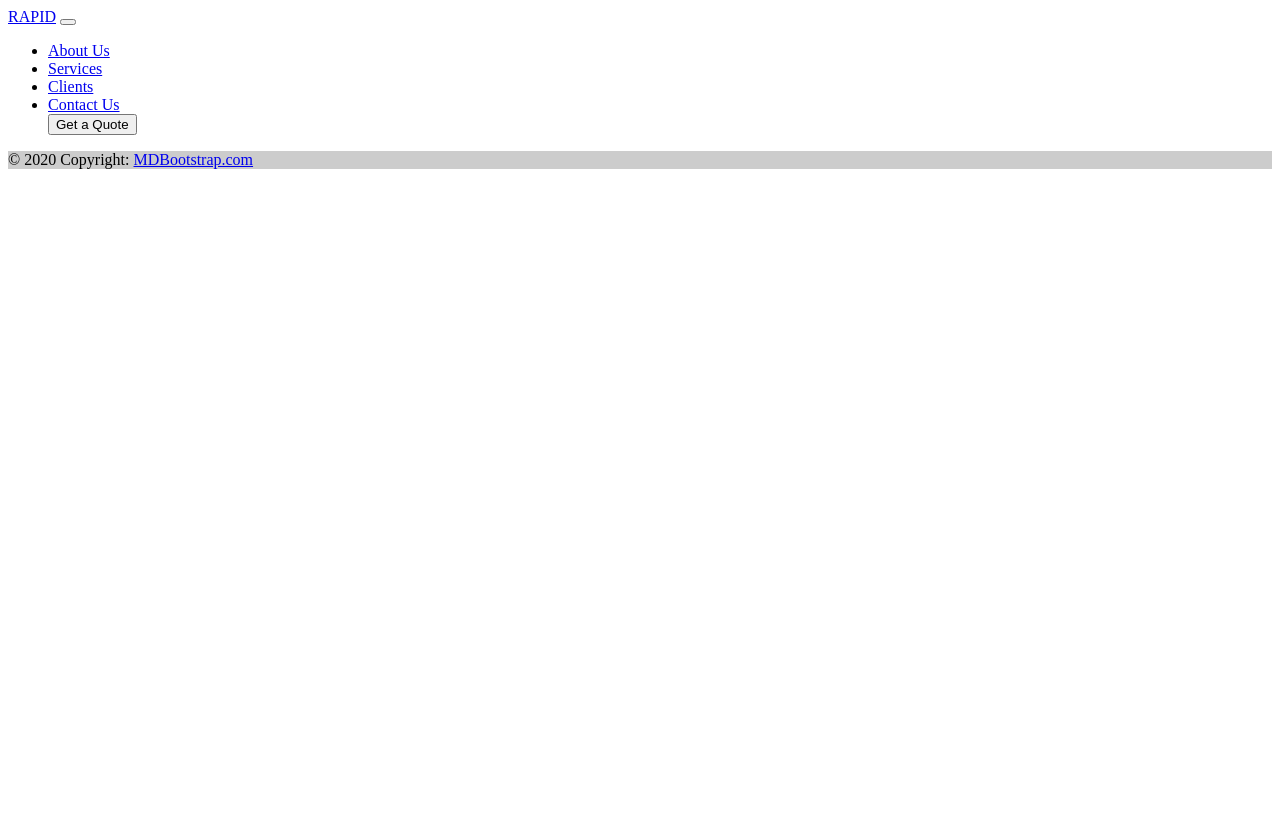
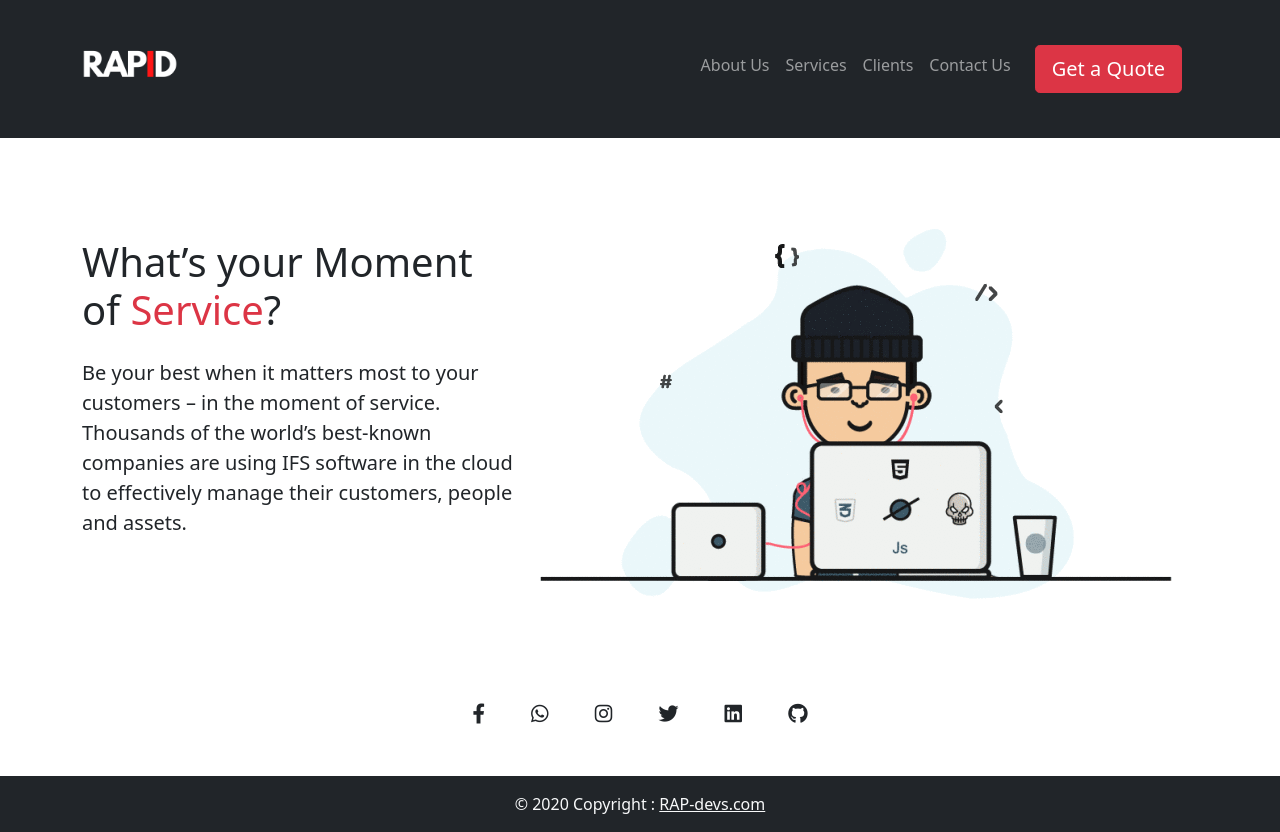
Before and after one commit to RAP-D/Portfolio-RAP-D, a website: page services/index.html in a window 1280 px wide. Before the commit the page ends 800 px from the top, so only its background shows below. Drawn offline with nearby package versions, Linux system fonts and the light colour scheme.

Commit message:
Add favicon

```diff
--- a/index.html
+++ b/index.html
@@ -21,15 +21,18 @@
 			crossorigin="anonymous"
 			referrerpolicy="no-referrer"
 		/>
-		<link rel="icon" type="image/x-icon" href="/img/favicon.png" />
+		<link rel="icon" type="image/x-icon" href="img/favicon-icon.png" />
 		<link rel="stylesheet" href="style.css" />
+		<link rel="stylesheet" href="shared.css">
 		<title>RAP!D · We run your idea.</title>
 	</head>
 	<body class="position-relative">
 		<!-- navbar -->
 		<nav class="navbar navbar-expand-lg bg-dark navbar-dark py-3">
 			<div class="container">
-				<a href="#" class="navbar-brand">RAPID</a>
+				<a href="#" class="navbar-brand main-header__brand">
+					<img src="img/RAP-D.png" alt="RAP!D">
+				</a>
 				<button
 					class="navbar-toggler"
 					type="button"
@@ -140,8 +143,8 @@
 			</div>
 
 			<div class="text-center text-light p-3 bg-dark">
-				© 2020 Copyright:
-				<a class="text-light" href="https://mdbootstrap.com/">MDBootstrap.com</a>
+				© 2020 Copyright :
+				<a class="text-light" href="#">RAP-devs.com</a>
 			</div>
 		</footer>
 		<script
--- a/services/index.html
+++ b/services/index.html
@@ -4,12 +4,35 @@
 		<meta charset="UTF-8" />
 		<meta http-equiv="X-UA-Compatible" content="IE=edge" />
 		<meta name="viewport" content="width=device-width, initial-scale=1.0" />
-		<title>Our Services</title>
+		<link
+			href="https://cdn.jsdelivr.net/npm/bootstrap@5.0.2/dist/css/bootstrap.min.css"
+			rel="stylesheet"
+			integrity="sha384-EVSTQN3/azprG1Anm3QDgpJLIm9Nao0Yz1ztcQTwFspd3yD65VohhpuuCOmLASjC"
+			crossorigin="anonymous"
+		/>
+		<link
+			rel="stylesheet"
+			href="https://cdnjs.cloudflare.com/ajax/libs/animate.css/4.1.1/animate.min.css"
+		/>
+		<link
+			rel="stylesheet"
+			href="https://cdnjs.cloudflare.com/ajax/libs/font-awesome/6.0.0/css/all.min.css"
+			integrity="sha512-9usAa10IRO0HhonpyAIVpjrylPvoDwiPUiKdWk5t3PyolY1cOd4DSE0Ga+ri4AuTroPR5aQvXU9xC6qOPnzFeg=="
+			crossorigin="anonymous"
+			referrerpolicy="no-referrer"
+		/>
+		<link rel="icon" type="image/x-icon" href="../img/favicon-icon.png" />
+		<link rel="stylesheet" href="style.css" />
+		<link rel="stylesheet" href="../shared.css" />
+		<title>·Our Services·</title>
 	</head>
 	<body>
+		<!-- header -->
 		<nav class="navbar navbar-expand-lg bg-dark navbar-dark py-3">
 			<div class="container">
-				<a href="../index.html" class="navbar-brand">RAPID</a>
+				<a href="../index.html" class="navbar-brand main-header__brand">
+					<img src="../img/RAP-D.png" alt="RAP!D" />
+				</a>
 				<button
 					class="navbar-toggler"
 					type="button"
@@ -41,29 +64,43 @@
 				</div>
 			</div>
 		</nav>
+		<!-- content -->
+		<section class="text-dark p-5 text-center text-sm-start">
+			<div class="container">
+				<div class="d-flex align-items-center justify-content-between">
+					<div>
+						<h1>What’s your Moment of <span class="text-danger">Service</span>?</h1>
+						<p class="lead my-4">
+							Be your best when it matters most to your customers – in the moment of
+							service. Thousands of the world’s best-known companies are using IFS
+							software in the cloud to effectively manage their customers, people and
+							assets.
+						</p>
+					</div>
+					<img
+						class="img-fluid w-80 ml-2 d-none d-sm-block"
+						src="../img/developer-gif-1.gif	"
+						alt=""
+					/>
+				</div>
+			</div>
+		</section>
+		<!-- footer -->
 		<footer class="main-footer text-center text-white">
 			<div class="container pt-4">
-				<section class="mb-4 social-menu">
+				<section class="mb-4 social-menu hstack">
 					<a
 						class="btn btn-link btn-floating btn-lg text-dark m-1"
 						id="facebook"
-						href="#!"
+						href="#"
 						role="button"
 						data-mdb-ripple-color="dark"
 						><i class="fa-brands fa-facebook-f"></i
 					></a>
 					<a
 						class="btn btn-link btn-floating btn-lg text-dark m-1"
-						id="twitter"
-						href="#!"
-						role="button"
-						data-mdb-ripple-color="dark"
-						><i class="fa-brands fa-twitter"></i
-					></a>
-					<a
-						class="btn btn-link btn-floating btn-lg text-dark m-1"
 						id="whatsapp"
-						href="#!"
+						href="#"
 						role="button"
 						data-mdb-ripple-color="dark"
 						><i class="fa-brands fa-whatsapp"></i
@@ -71,15 +108,23 @@
 					<a
 						class="btn btn-link btn-floating btn-lg text-dark m-1"
 						id="instagram"
-						href="#!"
-						role="button"
+						href="#"
+						type="button"
 						data-mdb-ripple-color="dark"
 						><i class="fa-brands fa-instagram"></i
 					></a>
 					<a
 						class="btn btn-link btn-floating btn-lg text-dark m-1"
+						id="twitter"
+						href="#"
+						role="button"
+						data-mdb-ripple-color="dark"
+						><i class="fa-brands fa-twitter"></i
+					></a>
+					<a
+						class="btn btn-link btn-floating btn-lg text-dark m-1"
 						id="linkedin"
-						href="#!"
+						href="#"
 						role="button"
 						data-mdb-ripple-color="dark"
 						><i class="fa-brands fa-linkedin"></i
@@ -87,16 +132,18 @@
 					<a
 						class="btn btn-link btn-floating btn-lg text-dark m-1"
 						id="github"
-						href="#!"
+						href="#"
 						role="button"
 						data-mdb-ripple-color="dark"
 						><i class="fa-brands fa-github"></i
 					></a>
+					<div class="vr" style="height: 10px"></div>
 				</section>
 			</div>
-			<div class="text-center text-dark p-3" style="background-color: rgba(0, 0, 0, 0.2)">
-				© 2020 Copyright:
-				<a class="text-dark" href="https://mdbootstrap.com/">MDBootstrap.com</a>
+
+			<div class="text-center text-light p-3 bg-dark">
+				© 2020 Copyright :
+				<a class="text-light" href="#">RAP-devs.com</a>
 			</div>
 		</footer>
 	</body>
--- /dev/null
+++ b/shared.css
@@ -0,0 +1,29 @@
+.main-header__brand img {
+    height: 96px;
+}
+
+/* footer */
+* {
+    box-sizing: border-box;
+}
+.fa-brands:hover {
+    color: #fff;
+}
+#facebook:hover {
+    background-color: #1877F2;
+}
+#twitter:hover {
+    background-color: #1877F2;
+}
+#whatsapp:hover {
+    background-color: #25D366;
+}
+#instagram:hover {
+    background-color: #E4405F;
+}
+#linkedin:hover {
+    background-color: #0A66C2;
+}
+#github:hover {
+    background-color: #4A4C50;
+}
```
Also changed, not shown: test.html (deleted, +0 -47 lines), img/RAP!D.png (deleted), img/RAP-D.png (added), img/favicon-icon.png (added), img/favicon.png (deleted).
